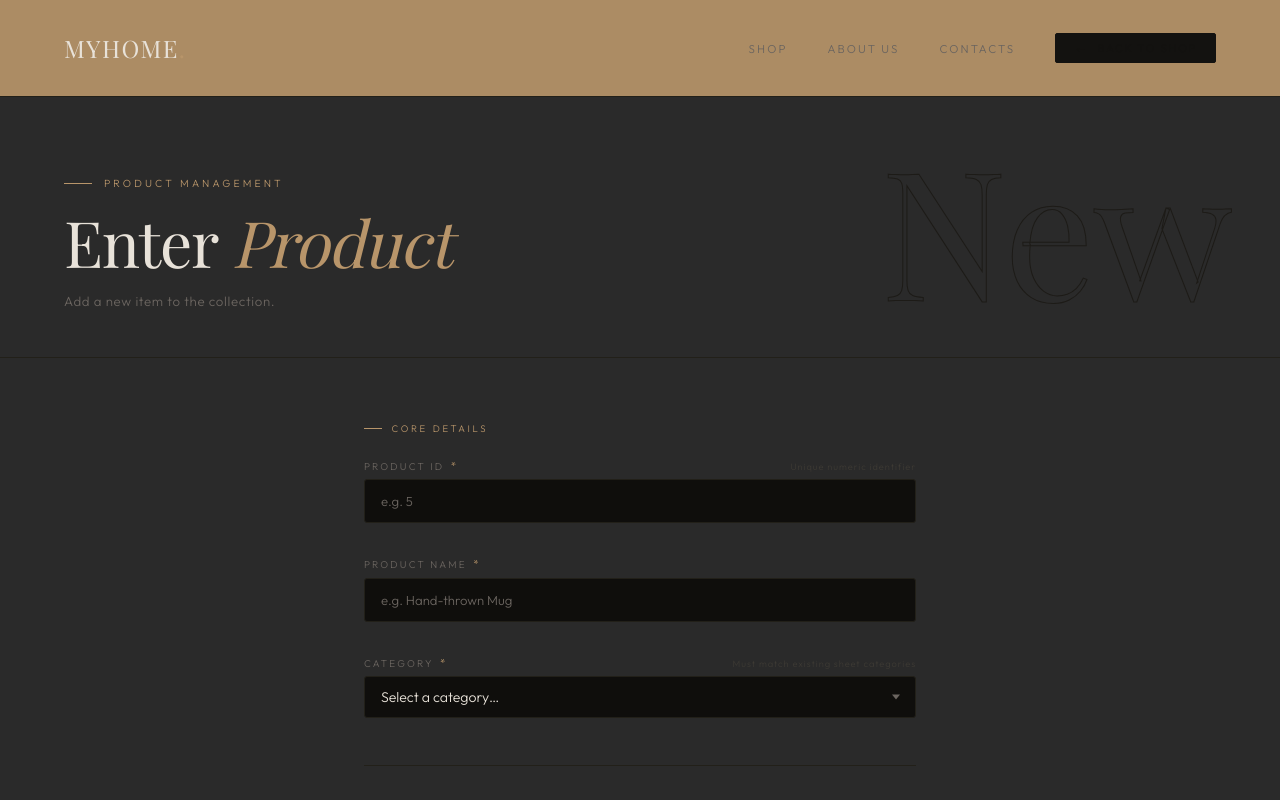
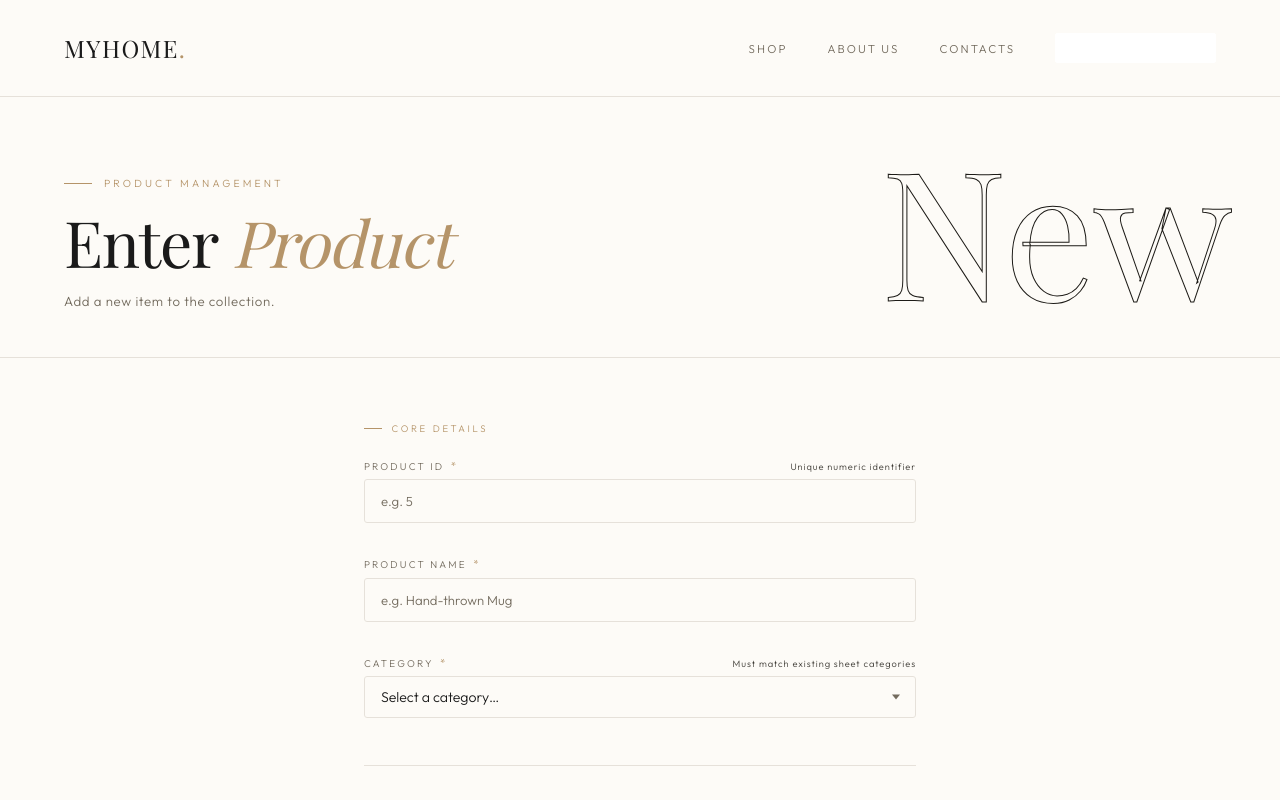
Before and after one commit to frated7/marketplace, a plain HTML site: page add-product.html in a window 1280 px wide. Shown: the top 800 px of the page. Drawn offline with nearby package versions, Linux system fonts and the light colour scheme; a web font is replaced by a local one.

Commit message:
Update add-product.html

```diff
--- a/add-product.html
+++ b/add-product.html
@@ -9,17 +9,16 @@
     *, *::before, *::after { box-sizing: border-box; margin: 0; padding: 0; }
 
     :root {
-      --bg: #2a2a2a;
-      --surface: #131210;
-      --surface2: #1b1916;
-      --ink: #e8e2d9;
-      --muted: #6b6560;
-      --subtle: #2a2722;
-      --accent: #b8956a;
-      --accent-dim: #7a5f3e;
-      --border: #222019;
+      --bg: #fdfbf7;
+      --surface: #ffffff;
+      --surface2: #f4eee1;
+      --ink: #1a1a1a;
+      --muted: #736b5e;
+      --subtle: #e6e1da;
+      --accent: #b59469;
+      --accent-dim: #9c7f56;
+      --border: #e6e1da;
       --radius: 3px;
-      --input-bg: #0f0e0c;
     }
 
     html { scroll-behavior: smooth; }
@@ -42,10 +41,11 @@
       border-bottom: 1px solid var(--border);
       position: sticky;
       top: 0;
-      background: rgba(184, 149, 106, 0.92);
+      background: rgba(253, 251, 247, 0.92);
       backdrop-filter: blur(12px);
       -webkit-backdrop-filter: blur(12px);
       z-index: 100;
+      color: var(--ink);
     }
 
     .logo {
```
